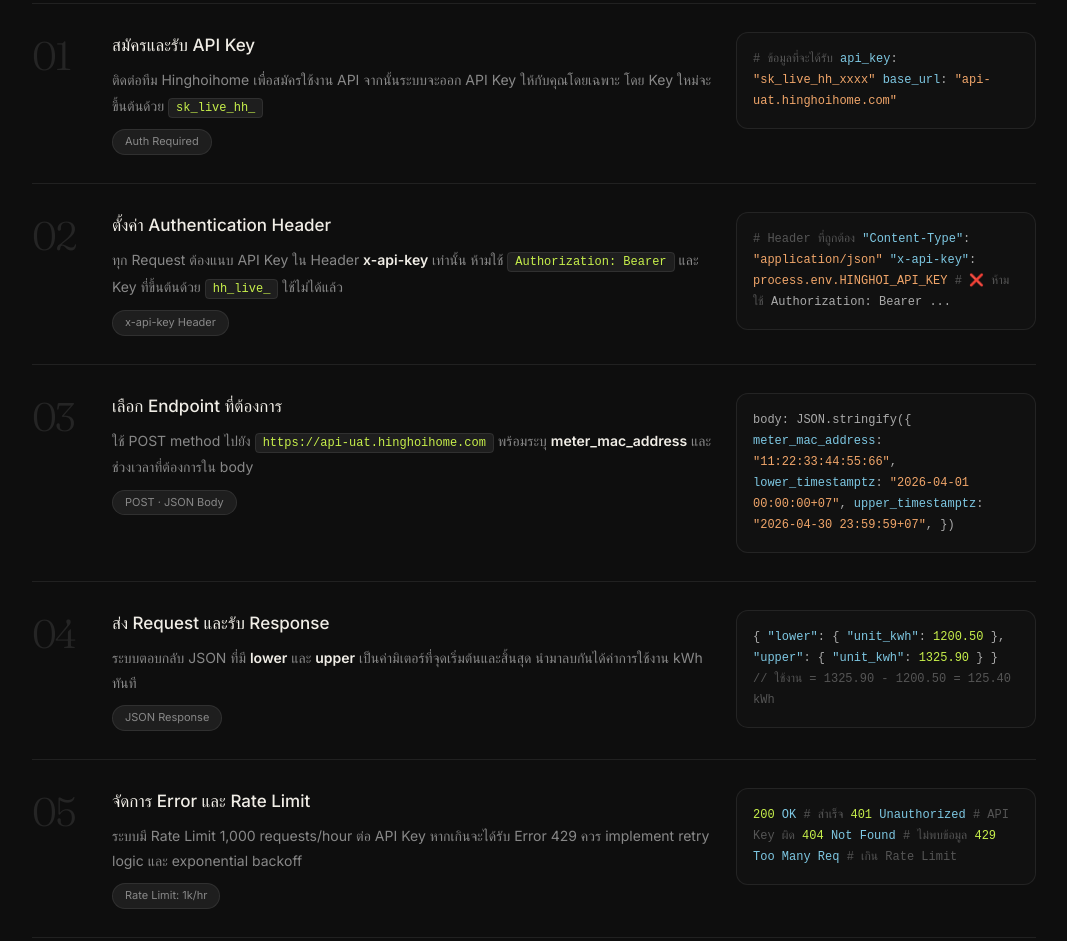
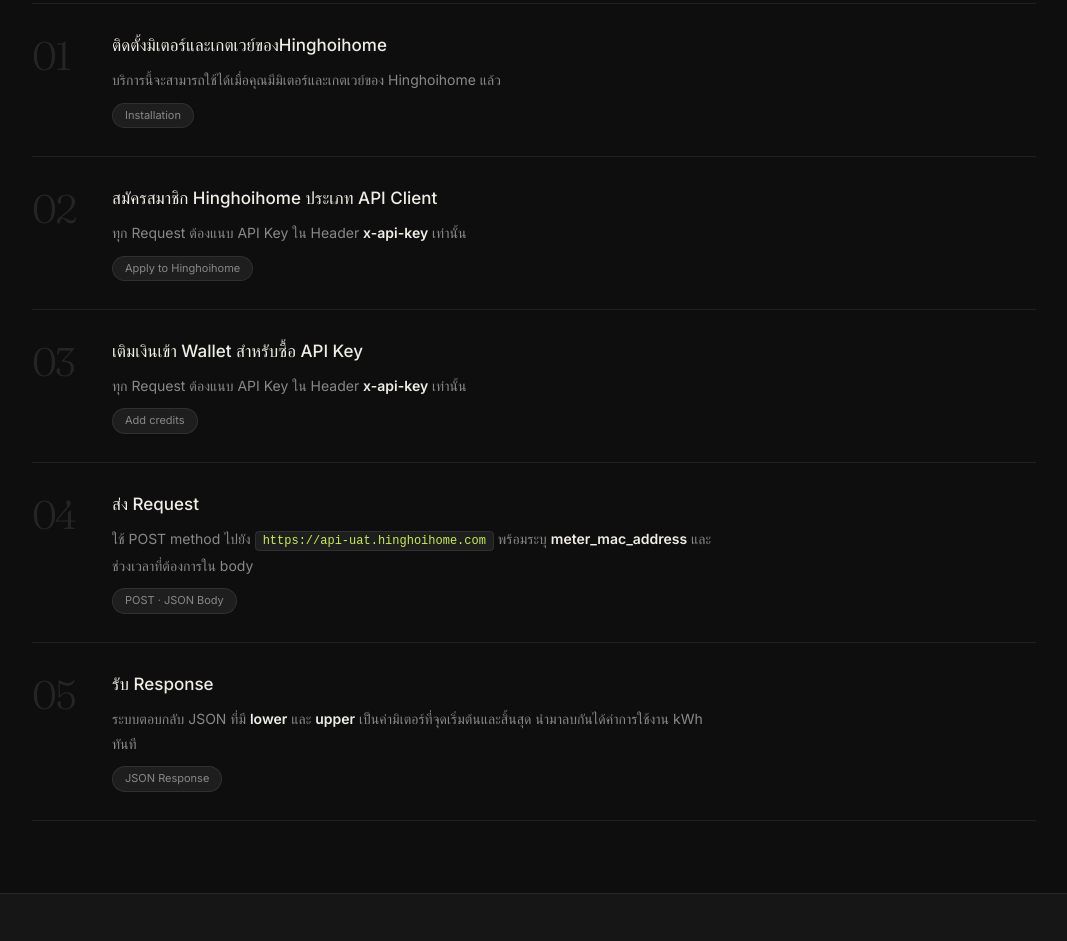
Before and after one commit to LAMUNEE/NK_portfolio, a plain HTML site: page api.html in a window 1280 px wide. Shown: the part 545-1486 px from the top of the page, without its empty margins (106-1173 px from the left). Drawn offline with Linux system fonts and the light colour scheme.

Commit message:
เปลี่ยนข้อมูลการใช้งานในหน้า api

```diff
--- a/api.html
+++ b/api.html
@@ -170,79 +170,53 @@
     <div class="step-item">
       <div class="step-num">01</div>
       <div class="step-content">
-        <div class="step-title">สมัครและรับ API Key</div>
-        <div class="step-desc">ติดต่อทีม Hinghoihome เพื่อสมัครใช้งาน API จากนั้นระบบจะออก API Key ให้กับคุณโดยเฉพาะ โดย Key ใหม่จะขึ้นต้นด้วย <code class="inline-code">sk_live_hh_</code></div>
-        <span class="step-tag">Auth Required</span>
+        <div class="step-title">ติดตั้งมิเตอร์และเกตเวย์ของHinghoihome</div>
+        <div class="step-desc">บริการนี้จะสามารถใช้ได้เมื่อคุณมีมิเตอร์และเกตเวย์ของ Hinghoihome แล้ว </div>
+        <span class="step-tag">Installation</span>
       </div>
-      <div class="code-block">
-<span class="comment"># ข้อมูลที่จะได้รับ</span>
-<span class="key">api_key</span>: <span class="str">"sk_live_hh_xxxx"</span>
-<span class="key">base_url</span>: <span class="str">"api-uat.hinghoihome.com"</span>
-      </div>
+
     </div>
 
     <div class="step-item">
       <div class="step-num">02</div>
       <div class="step-content">
-        <div class="step-title">ตั้งค่า Authentication Header</div>
-        <div class="step-desc">ทุก Request ต้องแนบ API Key ใน Header <strong style="color:var(--text)">x-api-key</strong> เท่านั้น ห้ามใช้ <code class="inline-code">Authorization: Bearer</code> และ Key ที่ขึ้นต้นด้วย <code class="inline-code">hh_live_</code> ใช้ไม่ได้แล้ว</div>
-        <span class="step-tag">x-api-key Header</span>
+        <div class="step-title">สมัครสมาชิก Hinghoihome ประเภท API Client</div>
+        <div class="step-desc">ทุก Request ต้องแนบ API Key ใน Header <strong style="color:var(--text)">x-api-key</strong> เท่านั้น </div>
+        <span class="step-tag">Apply to Hinghoihome</span>
       </div>
-      <div class="code-block">
-<span class="comment"># Header ที่ถูกต้อง</span>
-<span class="key">"Content-Type"</span>: <span class="str">"application/json"</span>
-<span class="key">"x-api-key"</span>: <span class="str">process.env.HINGHOI_API_KEY</span>
 
-<span class="comment"># ❌ ห้ามใช้</span>
-Authorization: Bearer ...
-      </div>
     </div>
 
     <div class="step-item">
       <div class="step-num">03</div>
       <div class="step-content">
-        <div class="step-title">เลือก Endpoint ที่ต้องการ</div>
-        <div class="step-desc">ใช้ POST method ไปยัง <code class="inline-code">https://api-uat.hinghoihome.com</code> พร้อมระบุ <strong style="color:var(--text)">meter_mac_address</strong> และช่วงเวลาที่ต้องการใน body</div>
-        <span class="step-tag">POST · JSON Body</span>
+        <div class="step-title">เติมเงินเข้า Wallet สำหรับซื้อ API Key</div>
+        <div class="step-desc">ทุก Request ต้องแนบ API Key ใน Header <strong style="color:var(--text)">x-api-key</strong> เท่านั้น</div>
+        <span class="step-tag">Add credits</span>
       </div>
-      <div class="code-block">
-body: JSON.stringify({
-  <span class="key">meter_mac_address</span>: <span class="str">"11:22:33:44:55:66"</span>,
-  <span class="key">lower_timestamptz</span>: <span class="str">"2026-04-01 00:00:00+07"</span>,
-  <span class="key">upper_timestamptz</span>: <span class="str">"2026-04-30 23:59:59+07"</span>,
-})
-      </div>
+
     </div>
 
     <div class="step-item">
       <div class="step-num">04</div>
       <div class="step-content">
-        <div class="step-title">ส่ง Request และรับ Response</div>
-        <div class="step-desc">ระบบตอบกลับ JSON ที่มี <strong style="color:var(--text)">lower</strong> และ <strong style="color:var(--text)">upper</strong> เป็นค่ามิเตอร์ที่จุดเริ่มต้นและสิ้นสุด นำมาลบกันได้ค่าการใช้งาน kWh ทันที</div>
-        <span class="step-tag">JSON Response</span>
+        <div class="step-title">ส่ง Request</div>
+        <div class="step-desc">ใช้ POST method ไปยัง <code class="inline-code">https://api-uat.hinghoihome.com</code> พร้อมระบุ <strong style="color:var(--text)">meter_mac_address</strong> และช่วงเวลาที่ต้องการใน body</div>
+        <span class="step-tag">POST · JSON Body</span>
+
+
       </div>
-      <div class="code-block">
-{
-  <span class="key">"lower"</span>: { <span class="key">"unit_kwh"</span>: <span class="val">1200.50</span> },
-  <span class="key">"upper"</span>: { <span class="key">"unit_kwh"</span>: <span class="val">1325.90</span> }
-}
-<span class="comment">// ใช้งาน = 1325.90 - 1200.50 = 125.40 kWh</span>
-      </div>
+
     </div>
 
     <div class="step-item">
       <div class="step-num">05</div>
       <div class="step-content">
-        <div class="step-title">จัดการ Error และ Rate Limit</div>
-        <div class="step-desc">ระบบมี Rate Limit 1,000 requests/hour ต่อ API Key หากเกินจะได้รับ Error 429 ควร implement retry logic และ exponential backoff</div>
-        <span class="step-tag">Rate Limit: 1k/hr</span>
+        <div class="step-title">รับ Response</div>
+         <div class="step-desc">ระบบตอบกลับ JSON ที่มี <strong style="color:var(--text)">lower</strong> และ <strong style="color:var(--text)">upper</strong> เป็นค่ามิเตอร์ที่จุดเริ่มต้นและสิ้นสุด นำมาลบกันได้ค่าการใช้งาน kWh ทันที</div>
+        <span class="step-tag">JSON Response</span>
       </div>
-      <div class="code-block">
-<span class="val">200</span> <span class="key">OK</span>            <span class="comment"># สำเร็จ</span>
-<span class="val">401</span> <span class="key">Unauthorized</span>  <span class="comment"># API Key ผิด</span>
-<span class="val">404</span> <span class="key">Not Found</span>     <span class="comment"># ไม่พบข้อมูล</span>
-<span class="val">429</span> <span class="key">Too Many Req</span>  <span class="comment"># เกิน Rate Limit</span>
-      </div>
+
     </div>
 
   </div>
```
